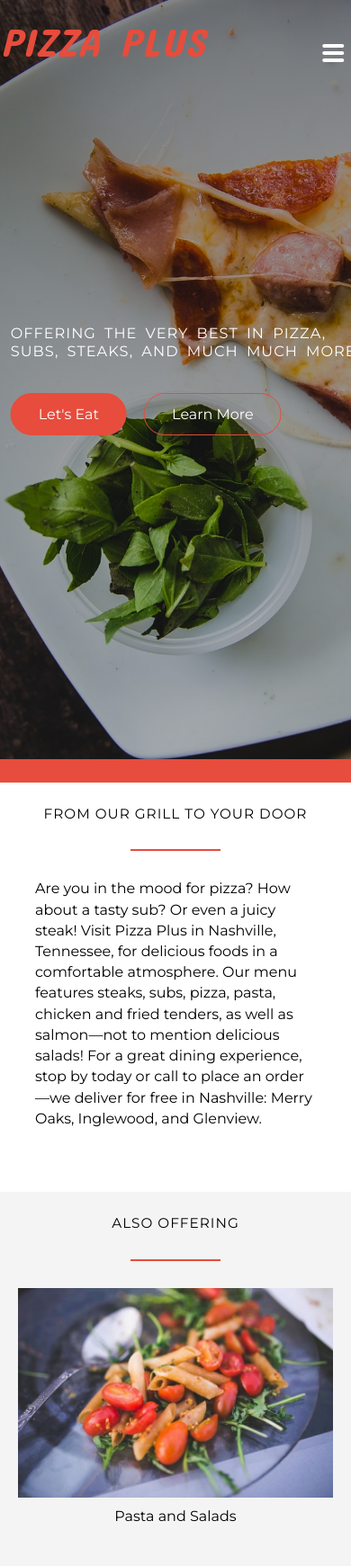
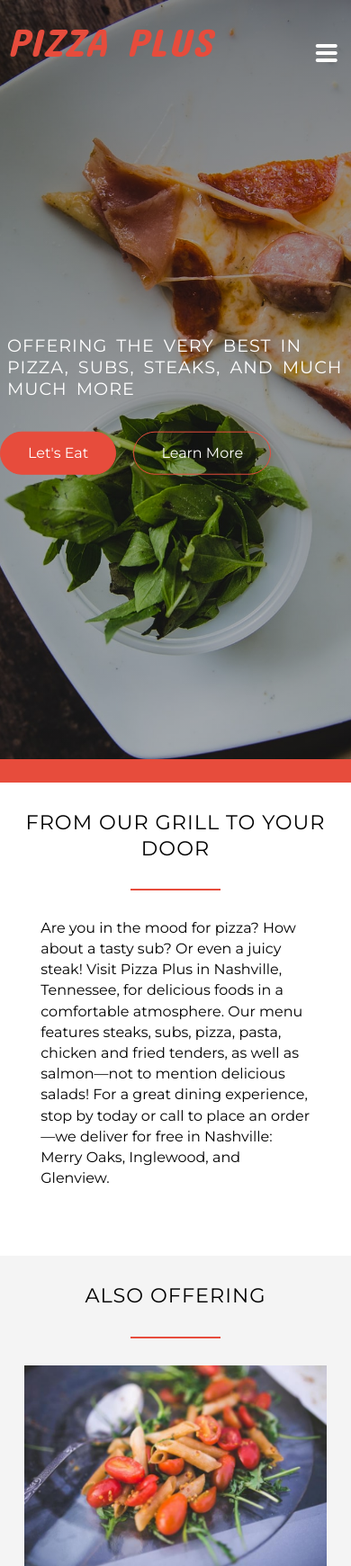
Before and after one commit to tflem/pizza_plus, a PHP site: page / in a window 390 px wide; the page is wider, and only the part inside the window is pictured. Shown: the top 1741 px of that part at 90% size. Run offline with PHP 8.4, Linux system fonts and the light colour scheme; style sheets or scripts are compiled from the project's sources; some libraries are stand-ins or nearby versions; some web fonts are replaced.

Commit message:
Remove excess medial query and tweak current media queries

```diff
--- a/resources/css/style.css
+++ b/resources/css/style.css
@@ -448,7 +448,6 @@ footer {
         padding: 0 2%;
     }
 
-    .row { padding: 0 2%; }
     .sidebar-nav { display: none; }
 }
 
@@ -473,7 +472,6 @@ footer {
   body { font-size: 16px; }
   section { padding: 30px 0; }
 
-  .row,
   .hero-text-box { padding: 0 4%; }
 
   .mobile-nav-icon { display: inline-block; }
@@ -509,8 +507,8 @@ footer {
     body { font-size: 16px; }
     section { padding: 30px 0; }
 
-    .row,
-    .hero-text-box { padding: 0;}
+    .hero-text-box { padding: 0; }
+
     .mobile-nav-icon {
       display: inline-block;
       margin-right: 2%;
@@ -522,25 +520,10 @@ footer {
         margin-left: 25px;
     }
 
-    h2 { font-size: 120%; }
+    h2 {
+      font-size: 120%;
+      margin-top: 55px;
+      margin-left: 8px;
+    }
     h3 { font-size: 140%; }
 }
-
-/* Small phones from 0 to 480px */
-@media only screen and (max-width: 480px) {
-
-    .hero-text-box {
-        margin-left: 3%;
-        width: 100%;
-        padding: 0 0.1% 0 0.1%;
-    }
-
-    .sidebar-nav li { display: block; }
-
-    h2 { font-size: 0.90rem; }
-    h3 { font-size: 0.85rem; }
-    section { padding: 25px 0; }
-    .contact-form { width: 90%; }
-    .company-intro { font-size: 0.78; }
-    .about-us { font-size: 0.78; }
-}
```
